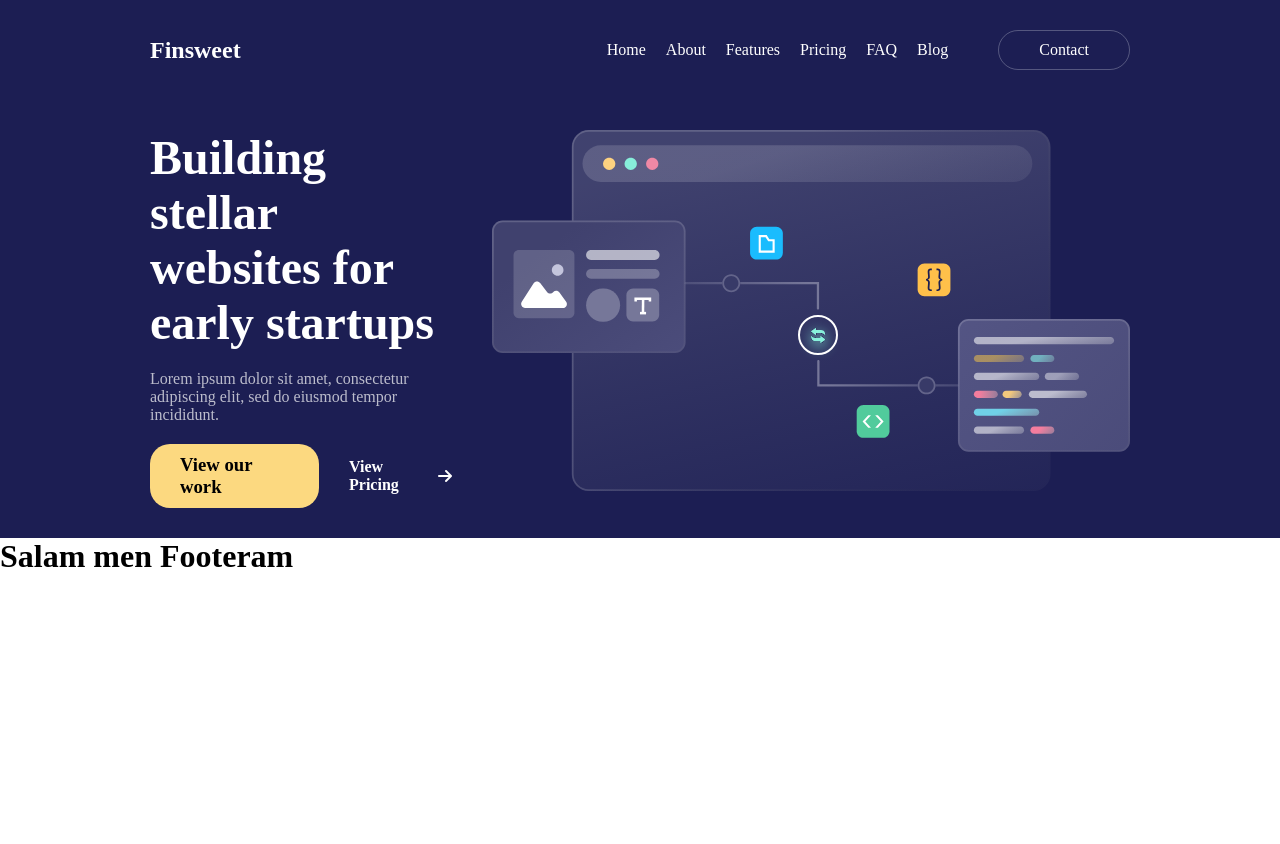
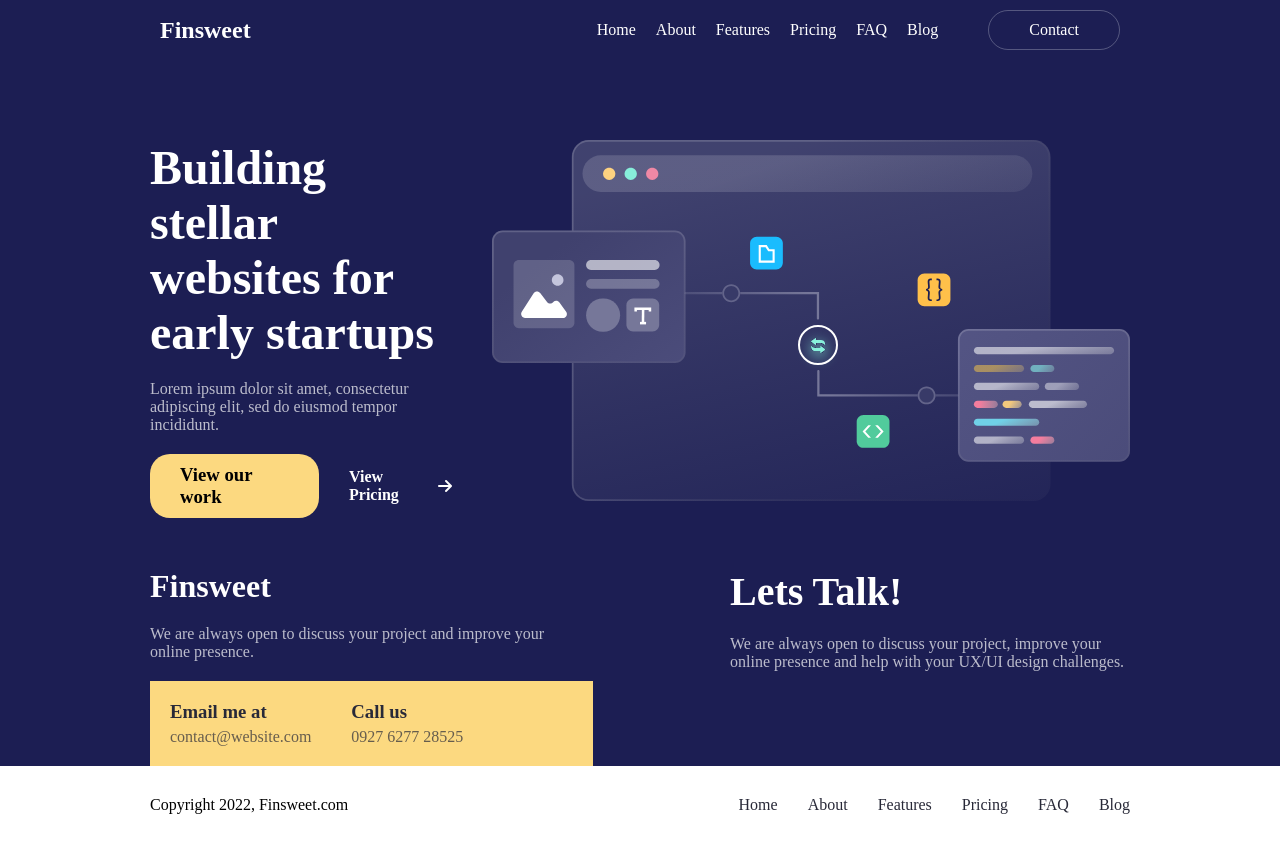
Before and after one commit to Shakhmurad7/finsweet, a React (Vite) app: page / in a window 1280 px wide. Before the commit the page ends 800 px from the top, so only its background shows below. Built offline with nearby package versions, Linux system fonts and the light colour scheme.

Commit message:
add Navbar and Footer

```diff
--- a/src/App.jsx
+++ b/src/App.jsx
@@ -1,7 +1,7 @@
 import { Route, Routes } from "react-router"
-import Home from "./Pages/Home"
-import About from "./Pages/About"
-import Contact from "./Pages/Contact"
+import Home from "./NavbarMetodlar/Home"
+import About from "./NavbarMetodlar/About"
+import Contact from "./NavbarMetodlar/Contact"
 
 
 
--- a/src/Pages/Home.jsx
+++ b/src/NavbarMetodlar/Home.jsx
@@ -1,6 +1,6 @@
-import Navbar from "../NavbarMetodlari/Navbar"
+import Navbar from "../Pages/Navbar"
 import PageContainer from "../PageContainer"
-
+import "../assets/HomeCSS/Style.css"
 
 const Home =()=>{
     return(
--- a/src/NavbarMetodlari/Footer.jsx
+++ /dev/null
@@ -1,8 +0,0 @@
-const Footer =()=>{
-    return(
-        <>
-        <h1>Salam men Footeram</h1>
-        </>
-    )
-}
-export default Footer
--- a/src/PageContainer.jsx
+++ b/src/PageContainer.jsx
@@ -1,5 +1,5 @@
-import Footer from "./NavbarMetodlari/Footer"
-import Header from "./NavbarMetodlari/Header"
+import Footer from "./Pages/Footer"
+import Header from "./Pages/Header"
 
 
 
--- /dev/null
+++ b/src/Pages/Footer.jsx
@@ -0,0 +1,55 @@
+const Footer =()=>{
+    return(
+        <>
+            <footer>
+                <div className="Big-container">
+                    <div className="footer-container">
+                        <div className="footer-left">
+                            <h2>Finsweet</h2>
+                            <p>We are always open to discuss your project and improve your online presence.</p>
+
+                            <div className="footer-bottom">
+                                <div className="footer-botton-block">
+                                    <h3>Email me at</h3>
+                                    <p>contact@website.com</p>
+                                </div>
+                                <div className="footer-botton-block">
+                                    <h3>Call us</h3>
+                                    <p>0927 6277 28525</p>
+                                </div>
+                            </div>
+
+                        </div>
+
+                        <div className="footer-right">
+                            <h2>Lets Talk!</h2>
+                            <p>We are always open to discuss your project, improve your online presence and help with your UX/UI design challenges.</p>
+
+                            <div className="footer-icon">
+
+                            </div>
+                        </div>
+                    </div>
+
+                </div>
+            </footer>
+                <div className="Big-container">
+
+                    <div className="footer-end">
+                        <p>Copyright 2022, Finsweet.com</p>
+
+                        <ul>
+                        <a href={'/'}><li>Home</li></a>
+                            <a href={'/About'}><li>About</li></a>
+                            <a href={'/'}><li>Features</li></a>
+                            <a href={'/'}><li>Pricing</li></a>
+                            <a href={'/'}><li>FAQ</li></a>
+                            <a href={'/'}><li>Blog</li></a>
+                        </ul>
+
+                    </div>
+                </div>
+        </>
+    )
+}
+export default Footer
--- a/src/Style.css
+++ b/src/assets/HomeCSS/Style.css
@@ -16,12 +16,13 @@ li{
 
 /* ---header--- */
 header{
+    padding: 10px;
     background-color:
     #1C1E53;
 
 }
 .Big-container{
-    padding: 30px 150px;
+    padding: 0px 150px;
 }
 .header-container{
     align-items: center;
@@ -64,7 +65,7 @@ header{
 
 /* ----navbar---- */
 nav{
-
+    padding-top:80px ;
     background-color: #1C1E53;
 }
 .nav-container{
@@ -107,3 +108,76 @@ nav{
     gap: 10px;
     align-items: center;
 }
+
+/* ---Footer---- */
+footer{
+    background-color: #1C1E53;
+    padding-top:50px;
+}
+.footer-container{
+    display: flex;
+    justify-content: space-between;
+}
+.footer-left p{
+    width: 100%;
+    max-width: 400px;
+}
+.footer-left h2{
+    font-size: 2rem;
+}
+.footer-left{
+    color: #FFFFFF;
+    display: flex;
+    flex-direction: column;
+    gap: 20px;
+}
+.footer-bottom p , .footer-left p , .footer-right p{
+    opacity: 0.7;
+}
+.footer-bottom{
+    color: black;
+    display: flex;
+    gap: 40px;
+    padding: 20px 130px 20px 20px;
+    background-color:#FCD980;
+}
+.footer-botton-block{
+    color:
+    #282938;
+    display: flex;
+    flex-direction: column;
+    gap: 5px;
+}
+.footer-botton-block p{
+    opacity: 0.7;
+}
+.footer-right{
+    display: flex;
+    flex-direction: column;
+    gap: 20px;
+    width: 100%;
+    max-width: 400px;
+    color: #FFFFFF;
+}
+.footer-right h2{
+    font-size: 2.5rem;
+}
+.footer-end{
+    background-color: #FFFFFF;
+    padding: 30px 0px;
+    display: flex;
+    justify-content: space-between;
+}
+.footer-end p{
+    cursor: pointer;
+}
+.footer-end ul{
+    display: flex;
+    gap: 30px;
+}
+.footer-end ul a{
+    color:
+    #282938;
+    cursor: pointer;
+
+}
--- a/src/main.jsx
+++ b/src/main.jsx
@@ -1,7 +1,6 @@
 import React from 'react'
 import ReactDOM from 'react-dom/client'
 import App from './App'
-import './Style.css'
 import { BrowserRouter } from 'react-router-dom'
 ReactDOM.createRoot(document.getElementById('root')).render(
   <React.StrictMode>
```
Also changed, not shown: src/NavbarMetodlar/About.jsx (renamed from src/Pages/About.jsx), src/NavbarMetodlar/Contact.jsx (renamed from src/Pages/Contact.jsx), src/Pages/Header.jsx (renamed from src/NavbarMetodlari/Header.jsx), src/Pages/Navbar.jsx (renamed from src/NavbarMetodlari/Navbar.jsx).
